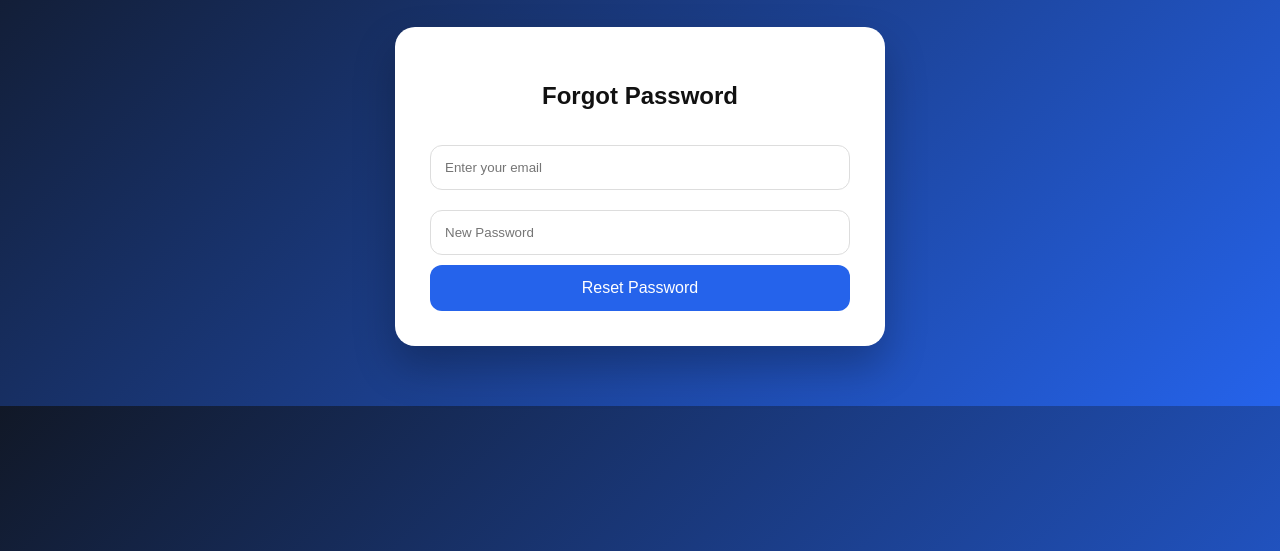
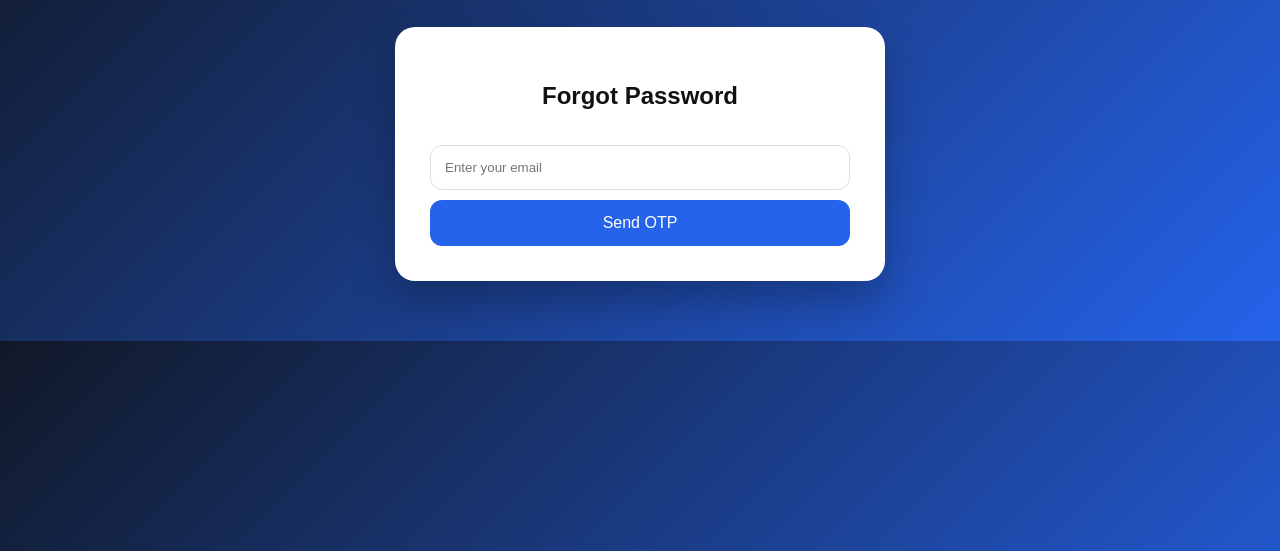
Before and after one commit to Legend5838/Shashwat-ai-project-, a Flask app: page /forgot-password in a window 1280 px wide. Shown: the part 155-706 px from the top of the page. Run offline with Flask 3, Linux system fonts and the light colour scheme.

Commit message:
Update forgot password page

```diff
--- a/templates/forgot_password.html
+++ b/templates/forgot_password.html
@@ -6,8 +6,7 @@
 
     <form method="post">
         <input type="email" name="email" placeholder="Enter your email" required>
-        <input type="password" name="new_password" placeholder="New Password" required>
-        <button type="submit">Reset Password</button>
+        <button type="submit">Send OTP</button>
     </form>
 </div>
 {% endblock %}
```
